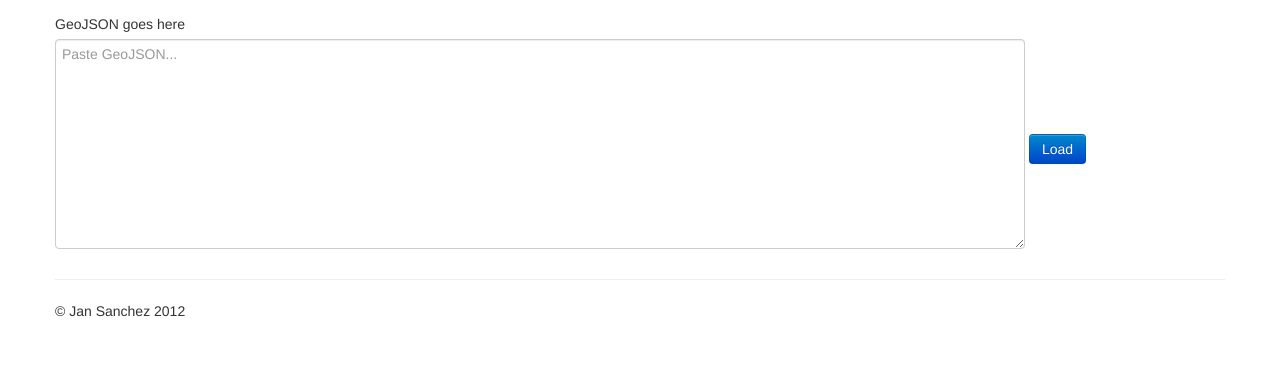
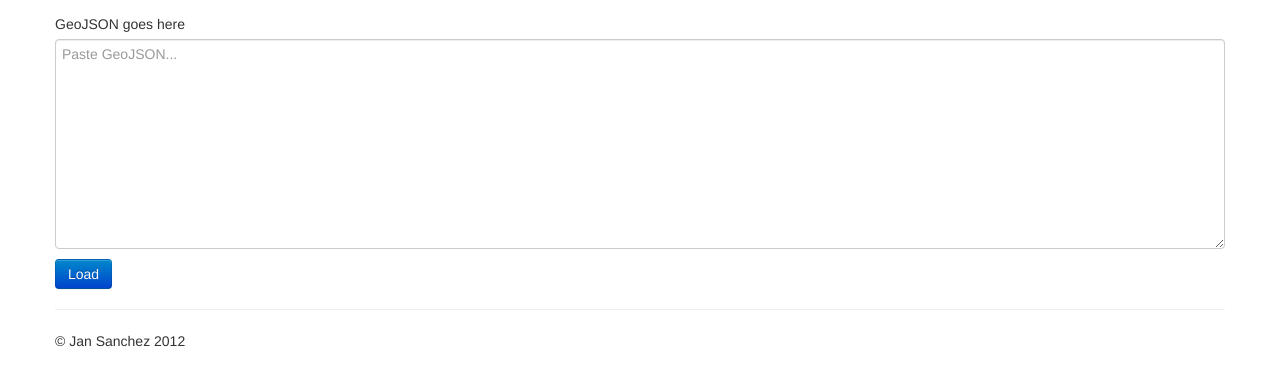
Before and after one commit to jansanz/geojson-viewer, a plain HTML site: page index.html in a window 1280 px wide. Shown: the part 456-842 px from the top of the page. Drawn offline with nearby package versions, Linux system fonts and the light colour scheme; some packages are replaced by stand-ins of ours.

Commit message:
TextArea wider

```diff
--- a/index.html
+++ b/index.html
@@ -72,7 +72,7 @@
 
 
                         <label>GeoJSON goes here</label>
-                        <textarea rows="10" type="text" class="span10" placeholder="Paste GeoJSON..." id="geojson_textarea"></textarea>
+                        <textarea rows="10" type="text" class="span12" placeholder="Paste GeoJSON..." id="geojson_textarea"></textarea>
                         <button type="submit" class="btn btn-primary" id="load-button">Load</button>
 
 
```
